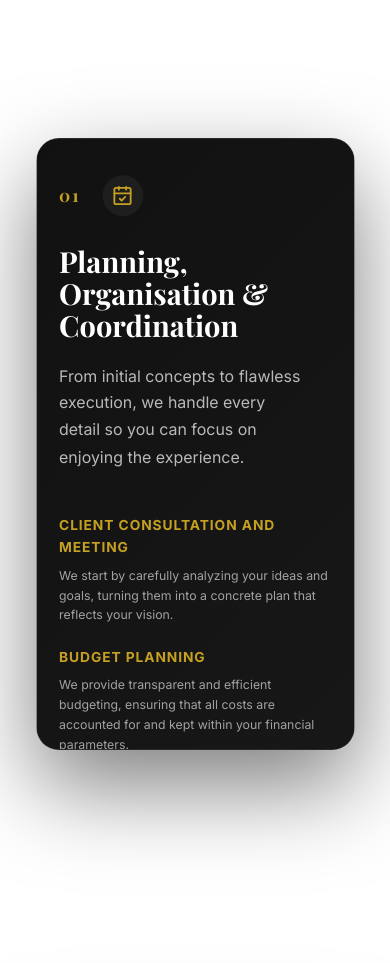
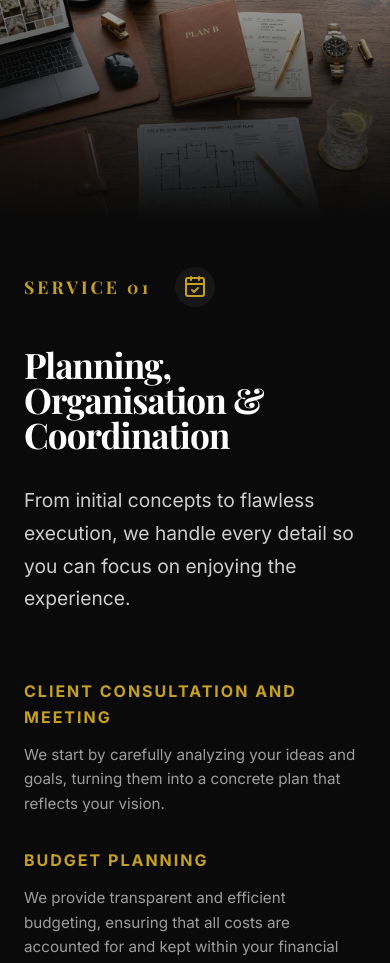
Before and after one commit to IONHAX04/PLAN-B-V1, a React (Vite) app: page /services in a window 390 px wide. Shown: the part 1020-1983 px from the top of the page. Built offline with nearby package versions, Linux system fonts and the light colour scheme; a web font is replaced by a local one.

Commit message:
services alignment

```diff
--- a/src/pages/03-Services/Services.css
+++ b/src/pages/03-Services/Services.css
@@ -1,86 +1,78 @@
-.services-page-v3 {
+.services-page-v4 {
   background: var(--bg-main);
-  min-height: 100vh;
+  overflow-x: hidden;
 }
 
-.services-hero-minimal {
+.services-hero-v4 {
   padding: 10rem 0 5rem;
   background: var(--bg-main);
 }
 
-.hero-description {
-  max-width: 800px;
-  margin: 2rem auto 0;
-  font-size: 1.15rem;
-  line-height: 1.8;
-  color: var(--text-muted);
-  text-align: center;
+/* Screens Container */
+.services-screens-container {
+  position: relative;
 }
 
-/* Sticky Cards Layout */
-.sticky-cards-main {
+.service-screen-wrapper {
+  height: 100vh;
   position: relative;
-  margin-top: 5vh;
-  padding-bottom: 20vh;
 }
 
-.sticky-card-container {
+.service-screen-sticky {
+  position: sticky;
+  top: 0;
   height: 100vh;
+  width: 100%;
   display: flex;
   align-items: center;
   justify-content: center;
-  position: sticky;
-  top: 0;
+  overflow: hidden;
+  background: var(--bg-main);
 }
 
-.sticky-card {
-  width: 90vw;
-  max-width: 1200px;
-  height: 75vh;
-  background: #111;
-  border: 1px solid rgba(255, 255, 255, 0.1);
-  border-radius: 40px;
-  overflow: hidden;
+.service-card-v4 {
+  width: 100%;
+  height: 100%;
+  background: #0a0a0a;
+  display: flex;
   position: relative;
-  display: flex;
-  box-shadow: 0 40px 100px rgba(0, 0, 0, 0.5);
-  transform-origin: top;
 }
 
 .card-content-grid {
   display: grid;
-  grid-template-columns: 1.2fr 0.8fr;
+  grid-template-columns: 1.1fr 0.9fr;
   width: 100%;
   height: 100%;
 }
 
 .card-text-side {
-  padding: 5rem;
+  padding: clamp(2rem, 8vw, 8rem);
   display: flex;
   flex-direction: column;
   justify-content: center;
-  background: linear-gradient(135deg, #111 0%, #1a1a1a 100%);
   color: white;
+  background: #0a0a0a;
 }
 
 .service-header-mini {
   display: flex;
   align-items: center;
   gap: 1.5rem;
-  margin-bottom: 2rem;
+  margin-bottom: 2.5rem;
 }
 
 .service-index {
   font-family: var(--font-serif);
-  font-size: 1.2rem;
+  font-size: 1.1rem;
   color: var(--accent);
   font-weight: 700;
-  letter-spacing: 2px;
+  letter-spacing: 3px;
+  text-transform: uppercase;
 }
 
 .service-icon-wrap {
-  width: 45px;
-  height: 45px;
+  width: 40px;
+  height: 40px;
   background: rgba(255, 255, 255, 0.05);
   border-radius: 50%;
   display: flex;
@@ -90,68 +82,65 @@
 }
 
 .card-text-side h2 {
-  font-size: clamp(2rem, 4vw, 3.5rem);
-  margin-bottom: 1.5rem;
+  font-size: clamp(2.5rem, 5vw, 4.5rem);
+  margin-bottom: 2rem;
   font-family: var(--font-serif);
-  line-height: 1.1;
+  line-height: 1;
+  letter-spacing: -1px;
 }
 
 .service-main-desc {
-  font-size: 1.1rem;
-  opacity: 0.7;
-  margin-bottom: 3rem;
+  font-size: 1.2rem;
+  opacity: 0.8;
+  margin-bottom: 4rem;
   line-height: 1.7;
-  max-width: 90%;
+  max-width: 600px;
 }
 
 .service-detailed-features {
   display: grid;
   grid-template-columns: 1fr 1fr;
-  gap: 2.5rem;
-  margin-bottom: 4rem;
+  gap: 3.5rem;
+  margin-bottom: 5rem;
 }
 
 .detail-feature-item h4 {
-  font-size: 0.95rem;
+  font-size: 1rem;
   color: var(--accent);
   text-transform: uppercase;
-  letter-spacing: 1px;
-  margin-bottom: 0.5rem;
+  letter-spacing: 2px;
+  margin-bottom: 0.8rem;
+  font-weight: 700;
 }
 
 .detail-feature-item p {
-  font-size: 0.85rem;
+  font-size: 0.95rem;
   opacity: 0.6;
   line-height: 1.6;
 }
 
-.card-footer {
-  margin-top: auto;
-}
-
 .btn-gold-small {
-  padding: 0.8rem 2rem;
+  padding: 1rem 2.5rem;
   background: var(--accent);
   color: black;
   border: none;
-  border-radius: 100px;
   font-weight: 700;
-  font-size: 0.85rem;
+  font-size: 0.9rem;
   text-transform: uppercase;
-  letter-spacing: 1px;
+  letter-spacing: 2px;
   cursor: pointer;
   transition: var(--transition-smooth);
 }
 
 .btn-gold-small:hover {
-  transform: translateY(-3px);
-  box-shadow: 0 10px 20px rgba(197, 160, 34, 0.3);
+  background: white;
+  transform: translateY(-5px);
 }
 
 /* Image Side */
 .card-image-side {
   position: relative;
-  overflow: hidden;
+  height: 100%;
 }
 
 .card-image-side img {
@@ -163,52 +152,63 @@
 .image-overlay-gradient {
   position: absolute;
   inset: 0;
-  background: linear-gradient(to right, #111 0%, transparent 100%);
+  background: linear-gradient(to right, #0a0a0a 0%, transparent 100%);
 }
 
 /* Final CTA */
-.services-final-cta {
+.services-final-cta-v4 {
   padding: 15rem 0;
+  position: relative;
+  z-index: 100;
+  background: var(--bg-main);
 }
 
-.services-final-cta h2 {
-  font-size: clamp(2.5rem, 5vw, 4rem);
-  margin-bottom: 2rem;
-  max-width: 900px;
-  margin-left: auto;
-  margin-right: auto;
+/* Responsive */
+@media (max-width: 1200px) {
+  .card-text-side {
+    padding: 4rem;
+  }
 }
 
-@media (max-width: 1024px) {
+@media (max-width: 992px) {
   .card-content-grid {
     grid-template-columns: 1fr;
   }
 
   .card-image-side {
-    display: none;
+    height: 40vh;
+    order: -1;
   }
 
-  .card-text-side {
-    padding: 3rem;
+  .image-overlay-gradient {
+    background: linear-gradient(to top, #0a0a0a 0%, transparent 100%);
   }
 
-  .sticky-card {
-    height: 60vh;
+  .service-screen-sticky {
+    height: auto;
+    position: relative;
+  }
+
+  .service-screen-wrapper {
+    height: auto;
+  }
+
+  .service-card-v4 {
+    flex-direction: column;
   }
 }
 
 @media (max-width: 768px) {
+  .card-text-side {
+    padding: 3rem 1.5rem;
+  }
+
   .service-detailed-features {
     grid-template-columns: 1fr;
-    gap: 1.5rem;
+    gap: 2rem;
   }
 
-  .sticky-card {
-    height: 80vh;
-    border-radius: 25px;
-  }
-
-  .card-text-side {
-    padding: 2.5rem 1.5rem;
+  .card-text-side h2 {
+    font-size: 2.2rem;
   }
 }
--- a/src/pages/03-Services/Services.tsx
+++ b/src/pages/03-Services/Services.tsx
@@ -1,40 +1,25 @@
-import React, { useRef } from 'react';
-import { motion, useScroll, useTransform, MotionValue } from 'framer-motion';
+import React from 'react';
+import { motion } from 'framer-motion';
 import * as LucideIcons from 'lucide-react';
 import { services, servicesIntro } from '../../data/mockData';
 import './Services.css';
 
-interface StickyCardProps {
+interface ServiceCardProps {
   service: any;
   index: number;
-  progress: MotionValue<number>;
-  range: [number, number];
-  targetScale: number;
 }
 
-const StickyCard: React.FC<StickyCardProps> = ({ service, index, progress, range, targetScale }) => {
-  const container = useRef(null);
-  useScroll({
-    target: container,
-    offset: ['start end', 'start start']
-  });
-
-  const scale = useTransform(progress, range, [1, targetScale]);
+const ServiceCard: React.FC<ServiceCardProps> = ({ service, index }) => {
   const IconComponent = (LucideIcons as any)[service.icon] || LucideIcons.HelpCircle;
 
   return (
-    <div ref={container} className="sticky-card-container">
-      <motion.div
-        style={{
-          scale,
-          top: `calc(10vh + ${index * 40}px)`,
-        }}
-        className="sticky-card"
-      >
+    <div className="service-screen-wrapper">
+      <div className="service-screen-sticky">
+        <div className="service-card-v4">
           <div className="card-content-grid">
             <div className="card-text-side">
               <div className="service-header-mini">
-              <span className="service-index">0{index + 1}</span>
+                <span className="service-index">Service 0{index + 1}</span>
                 <div className="service-icon-wrap">
                   <IconComponent size={24} />
                 </div>
@@ -62,30 +47,25 @@ const StickyCard: React.FC<StickyCardProps> = ({ service, index, progress, range
               <div className="image-overlay-gradient"></div>
             </div>
           </div>
-      </motion.div>
+        </div>
+      </div>
     </div>
   );
 };
 
 const Services = () => {
-  const container = useRef(null);
-  const { scrollYProgress } = useScroll({
-    target: container,
-    offset: ['start start', 'end end']
-  });
-
   return (
     <motion.div
       initial={{ opacity: 0 }}
       animate={{ opacity: 1 }}
       exit={{ opacity: 0 }}
-      className="services-page-v3"
+      className="services-page-v4"
     >
-      {/* Intro Header */}
-      <section className="services-hero-minimal">
+      {/* Intro Header - Not sticky, scrolls away */}
+      <section className="services-hero-v4">
         <div className="container">
           <motion.div
-            initial={{ opacity: 0, y: 20 }}
+            initial={{ opacity: 0, y: 30 }}
             animate={{ opacity: 1, y: 0 }}
             className="section-title-alipay"
           >
@@ -97,25 +77,19 @@ const Services = () => {
         </div>
       </section>
 
-      {/* Sticky Cards Main */}
-      <div ref={container} className="sticky-cards-main">
-        {services.map((service, index) => {
-          const targetScale = 1 - ( (services.length - index) * 0.05);
-          return (
-            <StickyCard
+      {/* Sticky Screens Container */}
+      <div className="services-screens-container">
+        {services.map((service, index) => (
+          <ServiceCard
             key={service.id}
             service={service}
             index={index}
-              progress={scrollYProgress}
-              range={[index * (1 / services.length), 1]}
-              targetScale={targetScale}
           />
-          );
-        })}
+        ))}
       </div>
 
-      {/* Final CTA */}
-      <section className="services-final-cta section-padding dark-bg">
+      {/* Final CTA - Scrolls into view after all screens */}
+      <section className="services-final-cta-v4 section-padding dark-bg">
         <div className="container text-center">
           <motion.div
             initial={{ opacity: 0, y: 30 }}
@@ -123,7 +97,7 @@ const Services = () => {
             viewport={{ once: true }}
           >
             <h2>Ready to transform your vision into an extraordinary event?</h2>
-            <p>Our team is ready to orchestration your next masterpiece.</p>
+            <p>Our team is ready to orchestrate your next masterpiece.</p>
             <div className="cta-buttons mt-4">
               <button className="btn-gold large">Book a Consultation</button>
               <button className="btn-outline">View Our Projects</button>
```
Lines whose indentation alone changed are shown as unchanged.
